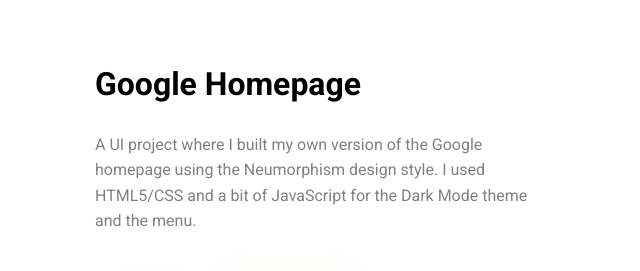
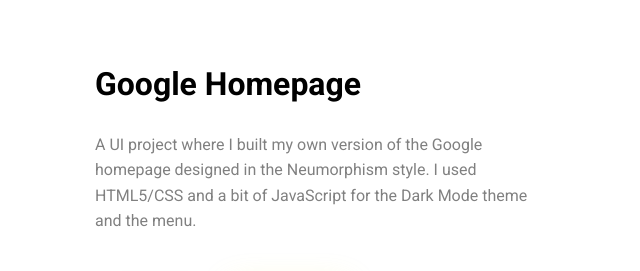
Before and after one commit to robertruse/portfolio-website-v2, a plain HTML site: page index.html in a window 1280 px wide. Shown: the part 2780-3051 px from the top of the page, 9-649 px from the left. Drawn offline with Linux system fonts and the light colour scheme.

Commit message:
Modify paragraph

```diff
--- a/index.html
+++ b/index.html
@@ -229,8 +229,8 @@
 
               <p>
                 A UI project where I built my own version of the Google homepage
-                using the Neumorphism design style. I used HTML5/CSS and a bit
-                of JavaScript for the Dark Mode theme and the menu.
+                designed in the Neumorphism style. I used HTML5/CSS and a bit of
+                JavaScript for the Dark Mode theme and the menu.
               </p>
               <div class="container-buttons">
                 <a
```
